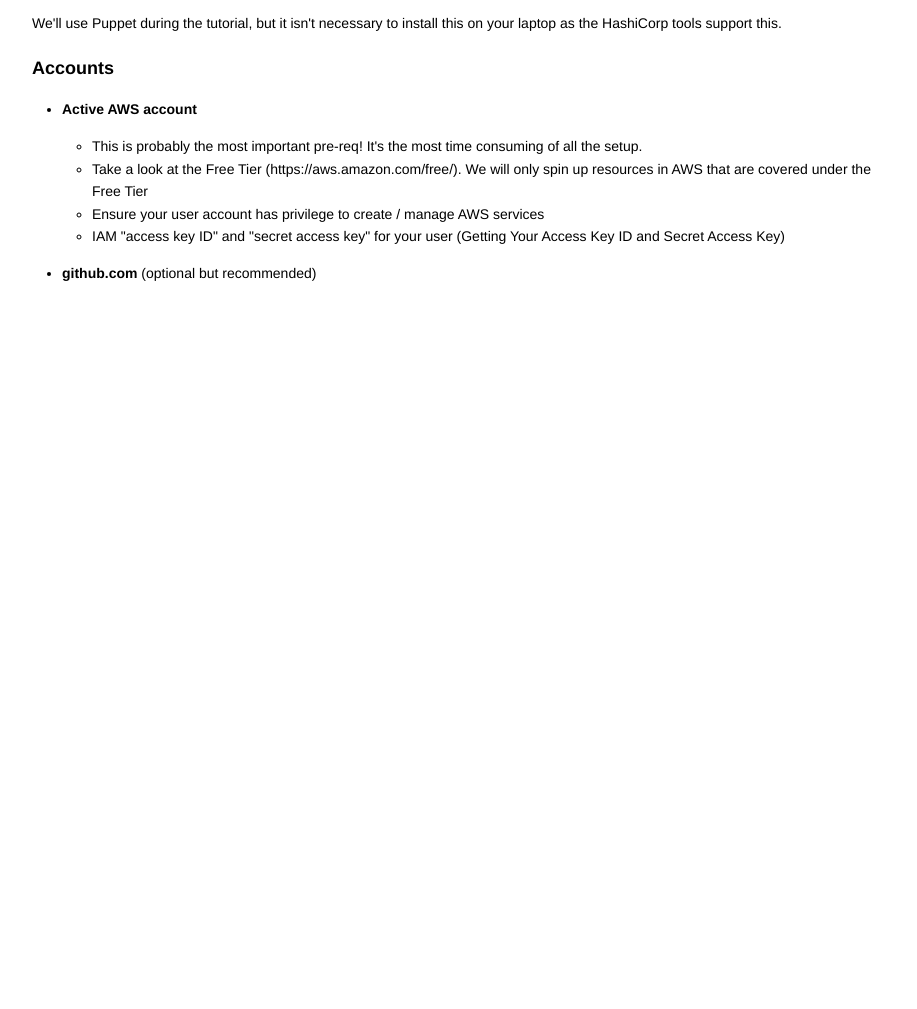
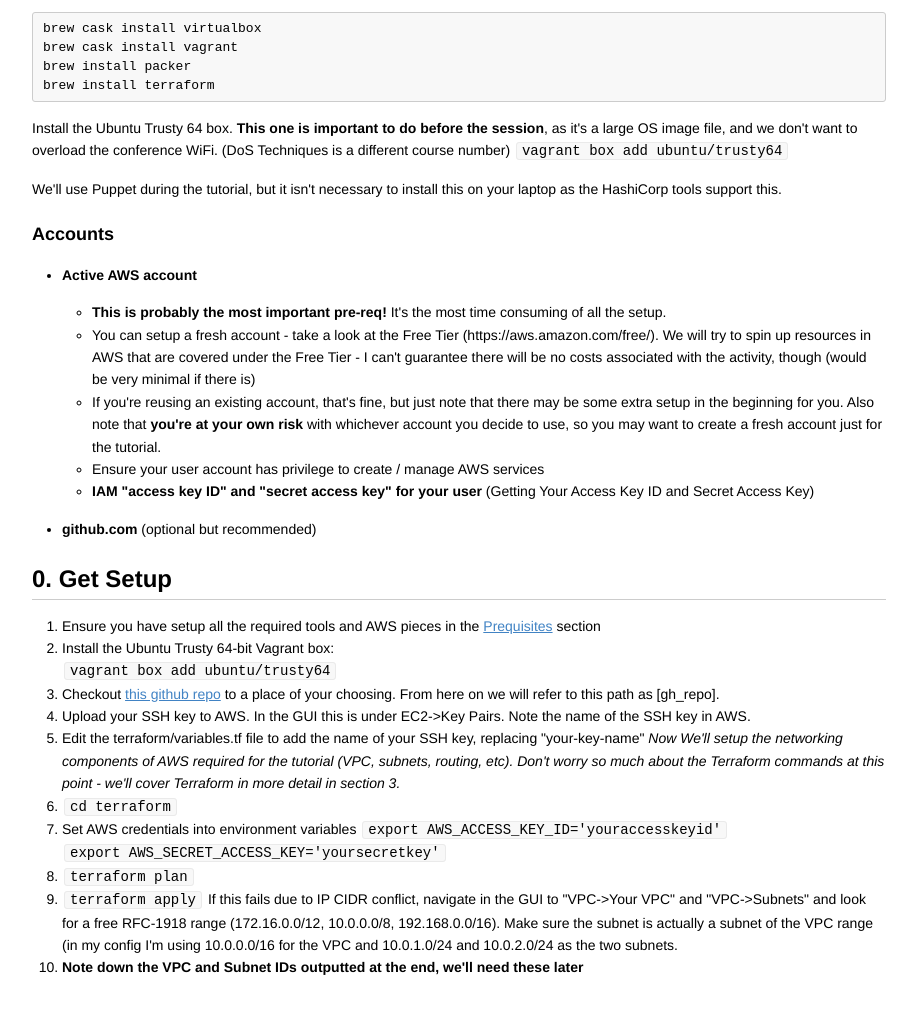
Before and after one commit to cdorros/www, a plain HTML site: page 2016/oscon/index.html in a window 1280 px wide. Shown: the part 650-1659 px from the top of the page, without its empty margins (181-1098 px from the left). Before the commit the page ends 980 px from the top, so only its background shows below. Drawn offline with Linux system fonts and the light colour scheme.

Commit message:
add more setup steps to oscon

```diff
--- a/2016/oscon/index.html
+++ b/2016/oscon/index.html
@@ -325,7 +325,7 @@ sup {
 <p>This page will contain information in preparation for my OSCON 2016 tutorial:<br>
 <a href="http://conferences.oreilly.com/oscon/open-source-us/public/schedule/detail/49043">Don&#39;t fix it. Throw it away! Introduction to disposable infrastructure</a></p>
 
-<p>I will add the tutorial steps right before the conference. For now, here&#39;s the prerequisites:</p>
+<p>I will add the tutorial steps right before the conference. For now, please work through the prerequisites and section 0.</p>
 
 <h2 id="toc_0">Prerequisites</h2>
 
@@ -337,7 +337,7 @@ sup {
 
 <h3 id="toc_2">Operating System</h3>
 
-<p>You are free to choose what you&#39;d like to run this software on. Linux - sure. Windows - go for it. If you&#39;re using a VM, make sure it can reach the Internet. Just note that I&#39;ll be doing the tutorial on a Mac.</p>
+<p>You are free to choose what you&#39;d like to run this software on. It will be much easier for both of us if you&#39;re on OS X or Linux though, as I haven&#39;t touched Windows in years. If you&#39;re using a VM, make sure it can reach the Internet. Note that I&#39;ll be doing the tutorial on a Mac.</p>
 
 <h3 id="toc_3">Software</h3>
 
@@ -349,7 +349,15 @@ sup {
 <li><a href="https://www.packer.io/downloads.html">Packer</a></li>
 </ul>
 
-<p>If you&#39;re on a Mac, note that most of these are available via &#39;brew&#39;.</p>
+<p>If you&#39;re on a Mac, note that most of these are available via &#39;brew&#39;:</p>
+
+<div><pre><code class="language-none">brew cask install virtualbox
+brew cask install vagrant
+brew install packer
+brew install terraform</code></pre></div>
+
+<p>Install the Ubuntu Trusty 64 box. <strong>This one is important to do before the session</strong>, as it&#39;s a large OS image file, and we don&#39;t want to overload the conference WiFi. (DoS Techniques is a different course number)
+<code>vagrant box add ubuntu/trusty64</code></p>
 
 <p>We&#39;ll use Puppet during the tutorial, but it isn&#39;t necessary to install this on your laptop as the HashiCorp tools support this.</p>
 
@@ -359,15 +367,35 @@ sup {
 <li><p><strong>Active AWS account</strong></p>
 
 <ul>
-<li>This is probably the most important pre-req! It&#39;s the most time consuming of all the setup.</li>
-<li>Take a look at the Free Tier (https://aws.amazon.com/free/). We will only spin
-up resources in AWS that are covered under the Free Tier</li>
+<li><strong>This is probably the most important pre-req!</strong> It&#39;s the most time consuming of all the setup.</li>
+<li>You can setup a fresh account - take a look at the Free Tier (https://aws.amazon.com/free/). We will try to spin up resources in AWS that are covered under the Free Tier - I can&#39;t guarantee there will be no costs associated with the activity, though (would be very minimal if there is)</li>
+<li>If you&#39;re reusing an existing account, that&#39;s fine, but just note that there may be some extra setup in the beginning for you. Also note that <strong>you&#39;re at your own risk</strong> with whichever account you decide to use, so you may want to create a fresh account just for the tutorial.</li>
 <li>Ensure your user account has privilege to create / manage AWS services</li>
-<li>IAM &quot;access key ID&quot; and &quot;secret access key&quot; for your user
+<li><strong>IAM &quot;access key ID&quot; and &quot;secret access key&quot; for your user</strong>
 (Getting Your Access Key ID and Secret Access Key)</li>
 </ul></li>
 <li><p><strong>github.com</strong> (optional but recommended)</p></li>
 </ul>
+
+<h2 id="toc_5">0. Get Setup</h2>
+
+<ol>
+<li>Ensure you have setup all the required tools and AWS pieces in the <a href="#prerequisites">Prequisites</a> section</li>
+<li>Install the Ubuntu Trusty 64-bit Vagrant box:<br>
+<code>vagrant box add ubuntu/trusty64</code></li>
+<li>Checkout <a href="">this github repo</a> to a place of your choosing. From here on we will refer to this path as [gh_repo].</li>
+<li>Upload your SSH key to AWS. In the GUI this is under EC2-&gt;Key Pairs. Note the name of the SSH key in AWS.</li>
+<li>Edit the terraform/variables.tf file to add the name of your SSH key, replacing &quot;your-key-name&quot;
+<em>Now We&#39;ll setup the networking components of AWS required for the tutorial (VPC, subnets, routing, etc). Don&#39;t worry so much about the Terraform commands at this point - we&#39;ll cover Terraform in more detail in section 3.</em></li>
+<li><code>cd terraform</code><br></li>
+<li>Set AWS credentials into environment variables
+<code>export AWS_ACCESS_KEY_ID=&#39;youraccesskeyid&#39;</code>
+<code>export AWS_SECRET_ACCESS_KEY=&#39;yoursecretkey&#39;</code></li>
+<li><code>terraform plan</code></li>
+<li><code>terraform apply</code>
+If this fails due to IP CIDR conflict, navigate in the GUI to &quot;VPC-&gt;Your VPC&quot; and &quot;VPC-&gt;Subnets&quot; and look for a free RFC-1918 range (172.16.0.0/12, 10.0.0.0/8, 192.168.0.0/16). Make sure the subnet is actually a subnet of the VPC range (in my config I&#39;m using 10.0.0.0/16 for the VPC and 10.0.1.0/24 and 10.0.2.0/24 as the two subnets.</li>
+<li><strong>Note down the VPC and Subnet IDs outputted at the end, we&#39;ll need these later</strong></li>
+</ol>
 
 
 
```
Also changed, not shown: 2 other files.
